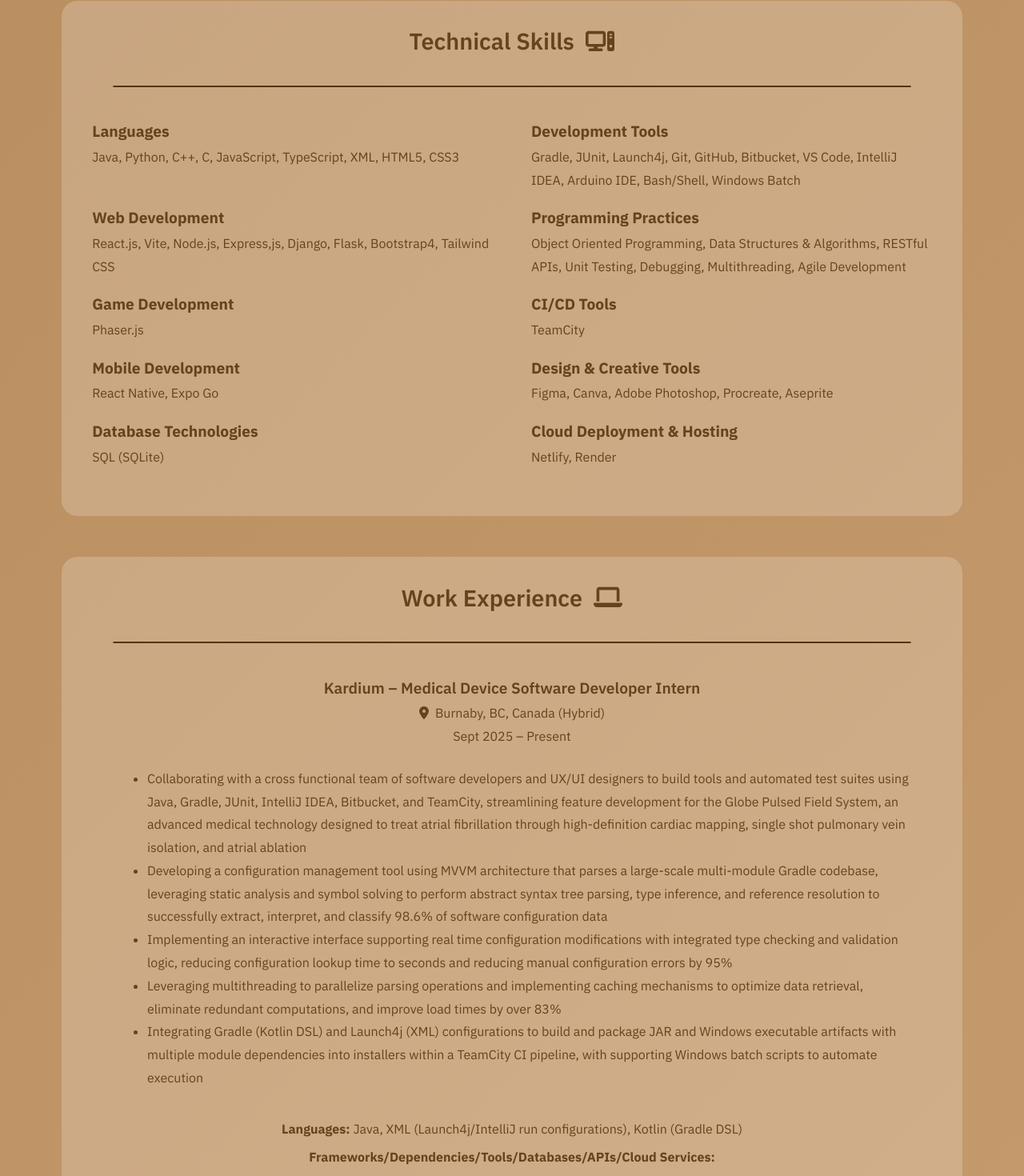
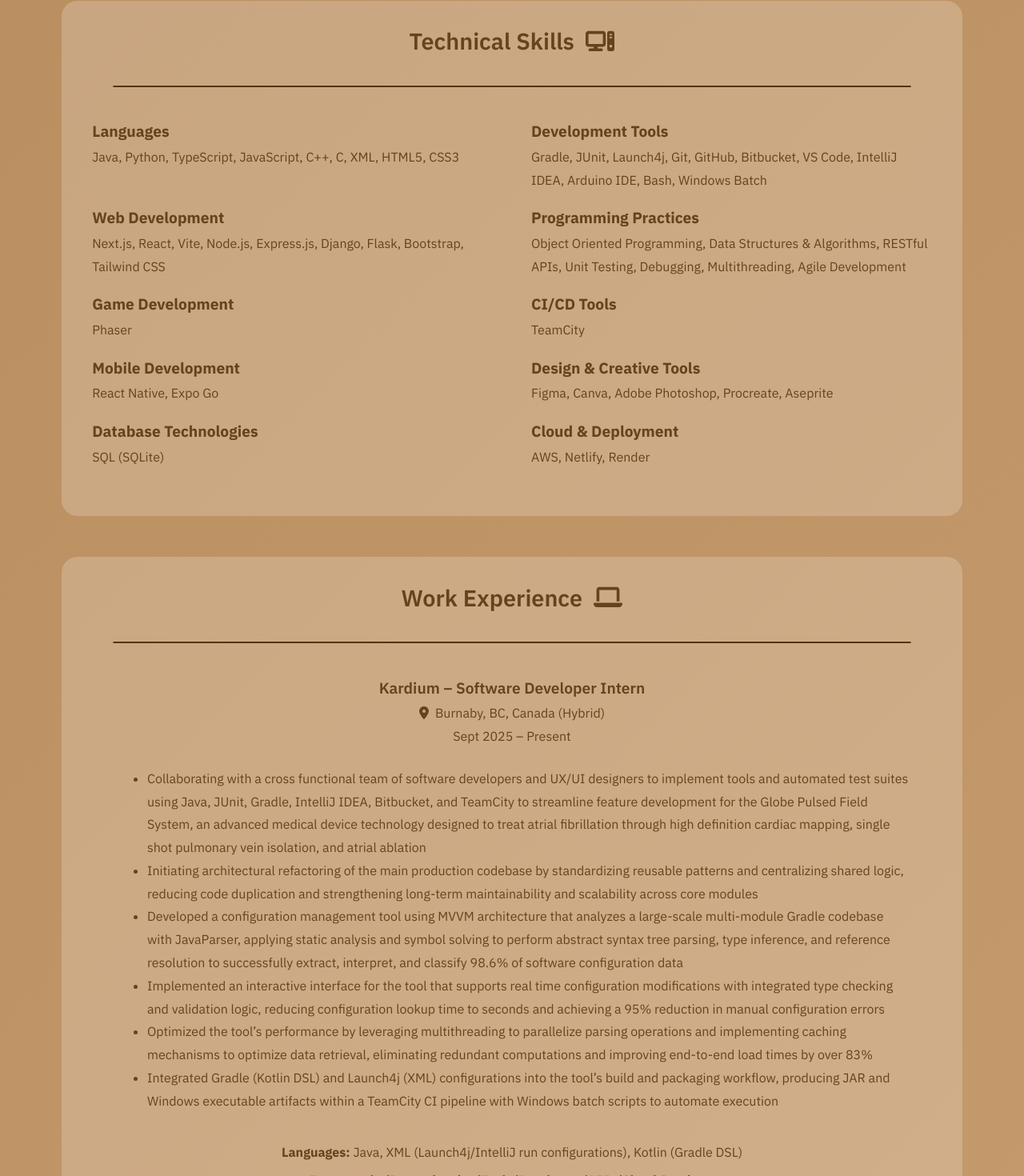
Before and after one commit to steph-xue/portfolio, a React (Vite) app: page /experiences in a window 1280 px wide. Shown: the part 576-2046 px from the top of the page at 80% size. Built offline with nearby package versions, Linux system fonts and the light colour scheme.

Commit message:
update experience

```diff
--- a/src/components/Experiences.jsx
+++ b/src/components/Experiences.jsx
@@ -203,15 +203,15 @@ function Experiences(props) {
                 <div className="skills-text">
                     <div className="skills-category skills-languages">
                         <h3 className="skills-category-title">Languages</h3>
-                        <p className="skills-category-items">Java, Python, C++, C, JavaScript, TypeScript, XML, HTML5, CSS3</p>
+                        <p className="skills-category-items">Java, Python, TypeScript, JavaScript, C++, C, XML, HTML5, CSS3</p>
                     </div>
                     <div className="skills-category skills-frontend">
                         <h3 className="skills-category-title">Web Development</h3>
-                        <p className="skills-category-items">React.js, Vite, Node.js, Express,js, Django, Flask, Bootstrap4, Tailwind CSS</p>
+                        <p className="skills-category-items">Next.js, React, Vite, Node.js, Express.js, Django, Flask, Bootstrap, Tailwind CSS</p>
                     </div>
                     <div className="skills-category skills-backend">
                         <h3 className="skills-category-title">Game Development</h3>
-                        <p className="skills-category-items">Phaser.js</p>
+                        <p className="skills-category-items">Phaser</p>
                     </div>
                     <div className="skills-category skills-mobile">
                         <h3 className="skills-category-title">Mobile Development</h3>
@@ -227,7 +227,7 @@ function Experiences(props) {
                     </div>
                     <div className="skills-category skills-development">
                         <h3 className="skills-category-title">Development Tools</h3>
-                        <p className="skills-category-items">Gradle, JUnit, Launch4j, Git, GitHub, Bitbucket, VS Code, IntelliJ IDEA, Arduino IDE, Bash/Shell, Windows Batch</p>
+                        <p className="skills-category-items">Gradle, JUnit, Launch4j, Git, GitHub, Bitbucket, VS Code, IntelliJ IDEA, Arduino IDE, Bash, Windows Batch</p>
                     </div>
                     <div className="skills-category skills-practices">
                         <h3 className="skills-category-title">Programming Practices</h3>
@@ -238,8 +238,8 @@ function Experiences(props) {
                         <p className="skills-category-items">Figma, Canva, Adobe Photoshop, Procreate, Aseprite</p>
                     </div>
                     <div className="skills-category skills-cloud">
-                        <h3 className="skills-category-title">Cloud Deployment & Hosting</h3>
-                        <p className="skills-category-items">Netlify, Render</p>
+                        <h3 className="skills-category-title">Cloud & Deployment</h3>
+                        <p className="skills-category-items">AWS, Netlify, Render</p>
                     </div>
                 </div>
             </div>
@@ -279,7 +279,7 @@ function Experiences(props) {
                         <div className="education-description">
                             <p className="education-subtitle">Bachelor of Computer Science (BCS) </p>
                             <ul>
-                                <li className="education-info">Relevant coursework: Software Construction, Computer Systems, Data Structures & Algorithms, Models of Computation</li>
+                                <li className="education-info">Relevant coursework: Software Construction, Computer Systems, Data Structures & Algorithms, Models of Computation, Understanding and Designing Cognitive Systems</li>
                                 <li className="education-info">Organizations: UBC Science Co-op, UBC Tri-Mentorship Program</li>
                             </ul>
                         </div>
--- a/src/tech-work-data/tech-work.jsx
+++ b/src/tech-work-data/tech-work.jsx
@@ -2,17 +2,18 @@ export default [
     {
         id: 1,
         name: "kardium",
-        title: "Kardium – Medical Device Software Developer Intern",
+        title: "Kardium – Software Developer Intern",
         location: "Burnaby, BC, Canada (Hybrid)",
         dates: "Sept 2025 – Present",
         languages: "Java, XML (Launch4j/IntelliJ run configurations), Kotlin (Gradle DSL)",
         tools: "Gradle, JUnit, Launch4j, Windows Batch, TeamCity, Bitbucket, IntelliJ IDEA",
         description: [
-            "Collaborating with a cross functional team of software developers and UX/UI designers to build tools and automated test suites using Java, Gradle, JUnit, IntelliJ IDEA, Bitbucket, and TeamCity, streamlining feature development for the Globe Pulsed Field System, an advanced medical technology designed to treat atrial fibrillation through high-definition cardiac mapping, single shot pulmonary vein isolation, and atrial ablation",
-            "Developing a configuration management tool using MVVM architecture that parses a large-scale multi-module Gradle codebase, leveraging static analysis and symbol solving to perform abstract syntax tree parsing, type inference, and reference resolution to successfully extract, interpret, and classify 98.6% of software configuration data",
-            "Implementing an interactive interface supporting real time configuration modifications with integrated type checking and validation logic, reducing configuration lookup time to seconds and reducing manual configuration errors by 95%",
-            "Leveraging multithreading to parallelize parsing operations and implementing caching mechanisms to optimize data retrieval, eliminate redundant computations, and improve load times by over 83%",
-            "Integrating Gradle (Kotlin DSL) and Launch4j (XML) configurations to build and package JAR and Windows executable artifacts with multiple module dependencies into installers within a TeamCity CI pipeline, with supporting Windows batch scripts to automate execution"
+            "Collaborating with a cross functional team of software developers and UX/UI designers to implement tools and automated test suites using Java, JUnit, Gradle, IntelliJ IDEA, Bitbucket, and TeamCity to streamline feature development for the Globe Pulsed Field System, an advanced medical device technology designed to treat atrial fibrillation through high definition cardiac mapping, single shot pulmonary vein isolation, and atrial ablation",
+            "Initiating architectural refactoring of the main production codebase by standardizing reusable patterns and centralizing shared logic, reducing code duplication and strengthening long-term maintainability and scalability across core modules",
+            "Developed a configuration management tool using MVVM architecture that analyzes a large-scale multi-module Gradle codebase with JavaParser, applying static analysis and symbol solving to perform abstract syntax tree parsing, type inference, and reference resolution to successfully extract, interpret, and classify 98.6% of software configuration data",
+            "Implemented an interactive interface for the tool that supports real time configuration modifications with integrated type checking and validation logic, reducing configuration lookup time to seconds and achieving a 95% reduction in manual configuration errors",
+            "Optimized the tool’s performance by leveraging multithreading to parallelize parsing operations and implementing caching mechanisms to optimize data retrieval, eliminating redundant computations and improving end-to-end load times by over 83%",
+            "Integrated Gradle (Kotlin DSL) and Launch4j (XML) configurations into the tool’s build and packaging workflow, producing JAR and Windows executable artifacts within a TeamCity CI pipeline with Windows batch scripts to automate execution"
 
         ],
         image: "/images/work/kardium.jpeg"
```
Also changed, not shown: 1 other file (tests, documents, lock files or other folders).
